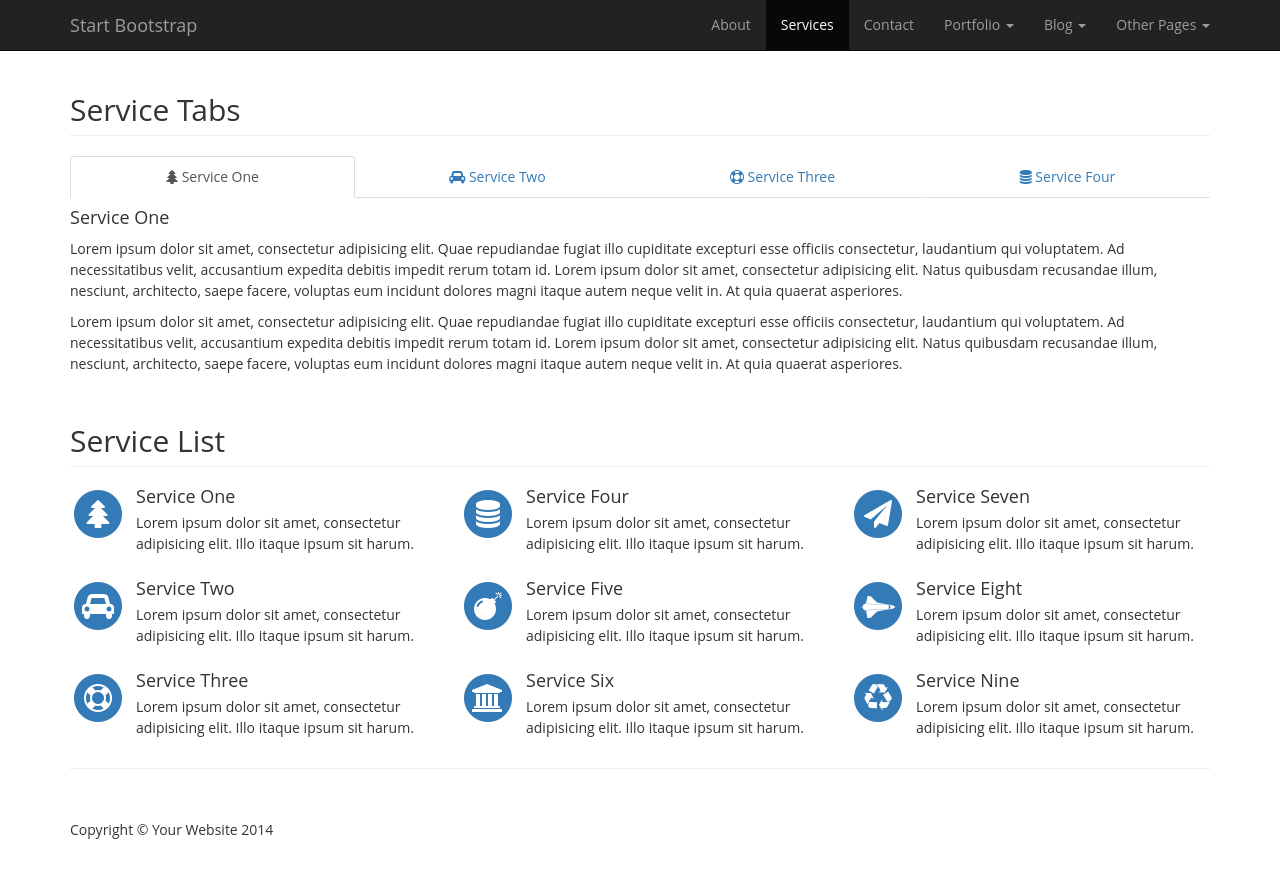
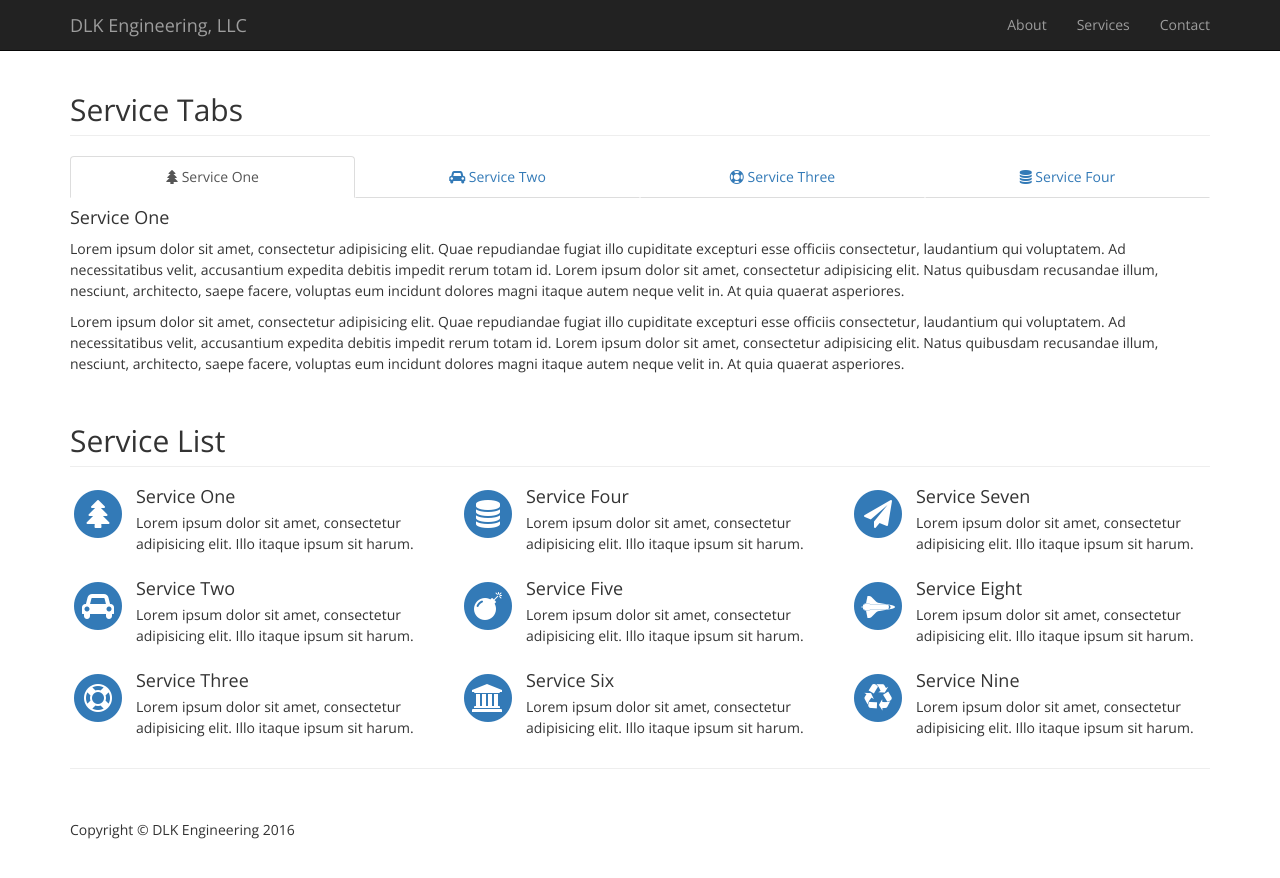
Before and after one commit to bradleystachurski/DLK_Engineering, a Jekyll site: the page built from services.html, in a window 1280 px wide and 900 px high, scrolled down 890 px. Shown: the top 878 px of the window. Built offline with Jekyll 4.4.1, drawn with Linux system fonts in a browser that asks for light colours.

Commit message:
Updated services.html for jekyll template

```diff
--- a/services.html
+++ b/services.html
@@ -1,121 +1,7 @@
-<!DOCTYPE html>
-<html lang="en">
-
-<head>
-
-    <meta charset="utf-8">
-    <meta http-equiv="X-UA-Compatible" content="IE=edge">
-    <meta name="viewport" content="width=device-width, initial-scale=1">
-    <meta name="description" content="">
-    <meta name="author" content="">
-
-    <title>Modern Business - Start Bootstrap Template</title>
-
-    <!-- Bootstrap Core CSS -->
-    <link href="css/bootstrap.min.css" rel="stylesheet">
-
-    <!-- Custom CSS -->
-    <link href="css/modern-business.css" rel="stylesheet">
-
-    <!-- Custom Fonts -->
-    <link href="font-awesome/css/font-awesome.min.css" rel="stylesheet" type="text/css">
-
-    <!-- HTML5 Shim and Respond.js IE8 support of HTML5 elements and media queries -->
-    <!-- WARNING: Respond.js doesn't work if you view the page via file:// -->
-    <!--[if lt IE 9]>
-        <script src="https://oss.maxcdn.com/libs/html5shiv/3.7.0/html5shiv.js"></script>
-        <script src="https://oss.maxcdn.com/libs/respond.js/1.4.2/respond.min.js"></script>
-    <![endif]-->
-
-</head>
-
-<body>
-
-    <!-- Navigation -->
-    <nav class="navbar navbar-inverse navbar-fixed-top" role="navigation">
-        <div class="container">
-            <!-- Brand and toggle get grouped for better mobile display -->
-            <div class="navbar-header">
-                <button type="button" class="navbar-toggle" data-toggle="collapse" data-target="#bs-example-navbar-collapse-1">
-                    <span class="sr-only">Toggle navigation</span>
-                    <span class="icon-bar"></span>
-                    <span class="icon-bar"></span>
-                    <span class="icon-bar"></span>
-                </button>
-                <a class="navbar-brand" href="index.html">Start Bootstrap</a>
-            </div>
-            <!-- Collect the nav links, forms, and other content for toggling -->
-            <div class="collapse navbar-collapse" id="bs-example-navbar-collapse-1">
-                <ul class="nav navbar-nav navbar-right">
-                    <li>
-                        <a href="about.html">About</a>
-                    </li>
-                    <li class="active">
-                        <a href="services.html">Services</a>
-                    </li>
-                    <li>
-                        <a href="contact.html">Contact</a>
-                    </li>
-                    <li class="dropdown">
-                        <a href="#" class="dropdown-toggle" data-toggle="dropdown">Portfolio <b class="caret"></b></a>
-                        <ul class="dropdown-menu">
-                            <li>
-                                <a href="portfolio-1-col.html">1 Column Portfolio</a>
-                            </li>
-                            <li>
-                                <a href="portfolio-2-col.html">2 Column Portfolio</a>
-                            </li>
-                            <li>
-                                <a href="portfolio-3-col.html">3 Column Portfolio</a>
-                            </li>
-                            <li>
-                                <a href="portfolio-4-col.html">4 Column Portfolio</a>
-                            </li>
-                            <li>
-                                <a href="portfolio-item.html">Single Portfolio Item</a>
-                            </li>
-                        </ul>
-                    </li>
-                    <li class="dropdown">
-                        <a href="#" class="dropdown-toggle" data-toggle="dropdown">Blog <b class="caret"></b></a>
-                        <ul class="dropdown-menu">
-                            <li>
-                                <a href="blog-home-1.html">Blog Home 1</a>
-                            </li>
-                            <li>
-                                <a href="blog-home-2.html">Blog Home 2</a>
-                            </li>
-                            <li>
-                                <a href="blog-post.html">Blog Post</a>
-                            </li>
-                        </ul>
-                    </li>
-                    <li class="dropdown">
-                        <a href="#" class="dropdown-toggle" data-toggle="dropdown">Other Pages <b class="caret"></b></a>
-                        <ul class="dropdown-menu">
-                            <li>
-                                <a href="full-width.html">Full Width Page</a>
-                            </li>
-                            <li>
-                                <a href="sidebar.html">Sidebar Page</a>
-                            </li>
-                            <li>
-                                <a href="faq.html">FAQ</a>
-                            </li>
-                            <li>
-                                <a href="404.html">404</a>
-                            </li>
-                            <li>
-                                <a href="pricing.html">Pricing Table</a>
-                            </li>
-                        </ul>
-                    </li>
-                </ul>
-            </div>
-            <!-- /.navbar-collapse -->
-        </div>
-        <!-- /.container -->
-    </nav>
+---
+layout: default
+title: Services
+---
 
     <!-- Page Content -->
     <div class="container">
@@ -378,19 +264,9 @@
         </div>
         <!-- /.row -->
 
-        <hr>
+        {% include footer.html %}
 
-        <!-- Footer -->
-        <footer>
-            <div class="row">
-                <div class="col-lg-12">
-                    <p>Copyright &copy; Your Website 2014</p>
-                </div>
-            </div>
-        </footer>
-
-    </div>
-    <!-- /.container -->
+        <!-- /.container -->
 
     <!-- jQuery -->
     <script src="js/jquery.js"></script>
```
